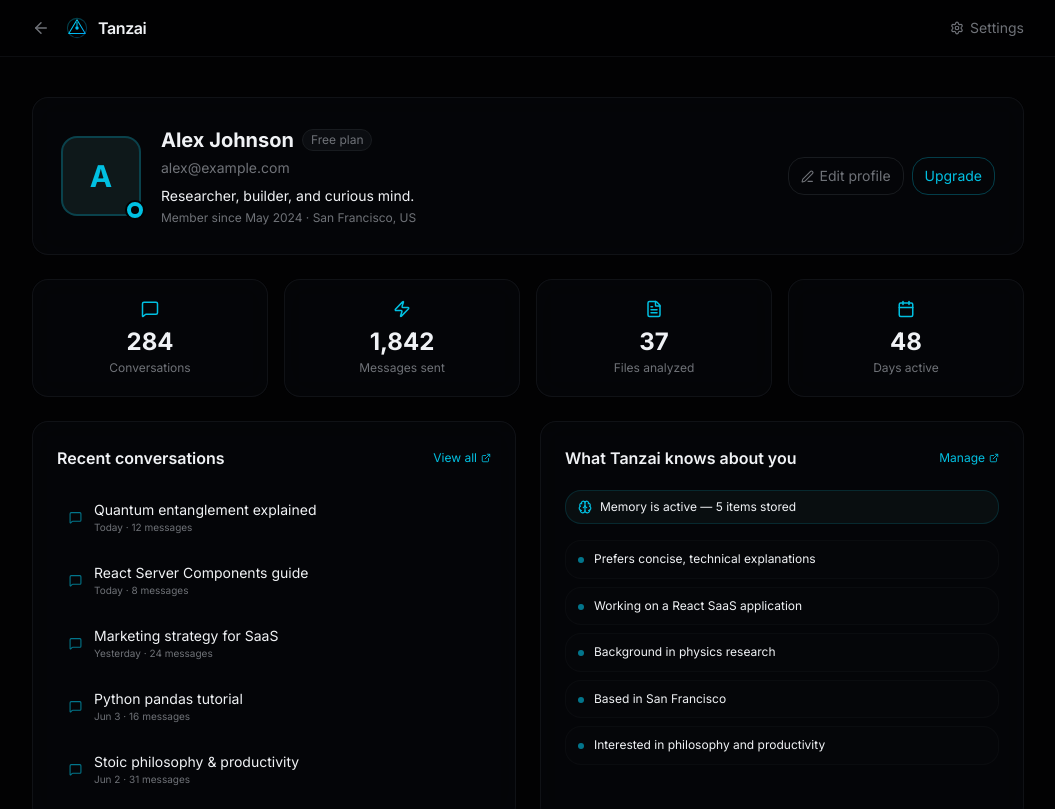
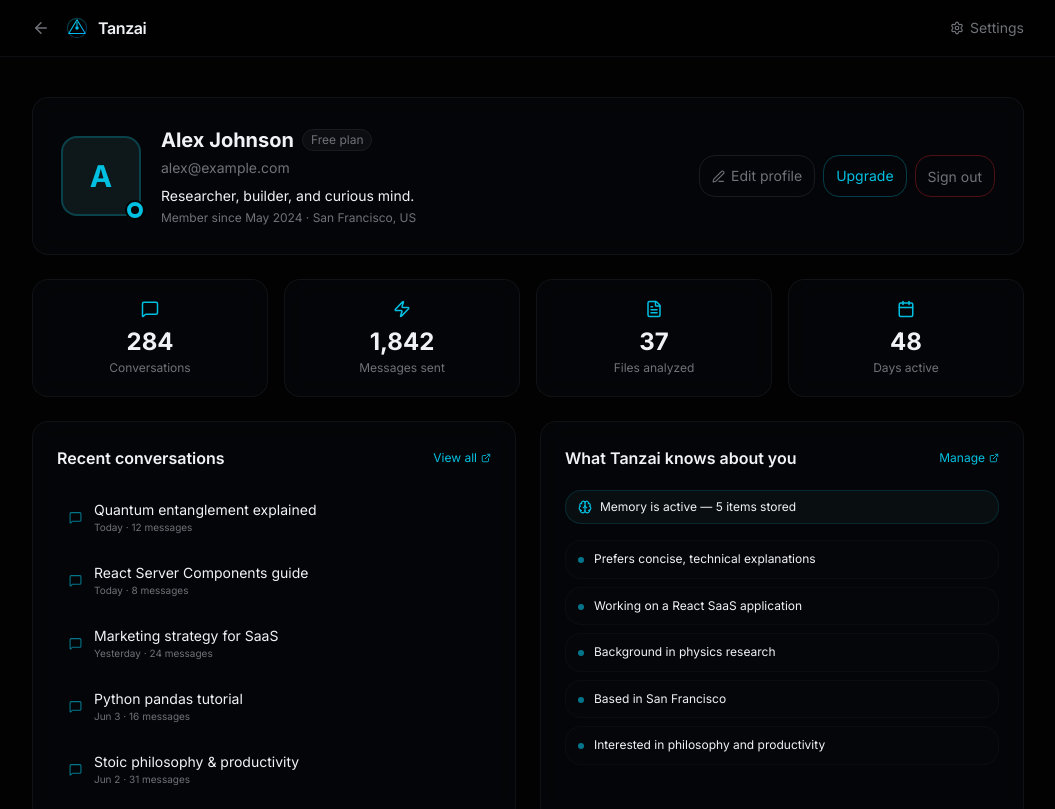
Before and after one commit to syleriofficial/tanzai-web-app, a Next.js app: page /profile in a window 1280 px wide. Shown: the top 809 px of the page, without its empty margins (112-1167 px from the left). Built offline with nearby package versions, Linux system fonts and the light colour scheme; no server answers.

Commit message:
Update page.tsx

```diff
--- a/app/profile/page.tsx
+++ b/app/profile/page.tsx
@@ -88,7 +88,9 @@ export default function ProfilePage() {
                 className="flex items-center gap-1.5 text-sm text-primary border border-primary/30 px-3 py-2 rounded-xl hover:bg-accent transition-all"
               >
                 Upgrade
-              </Link>
+              </Link><div className="border border-red-500/30 px-3 py-2 rounded-xl">
+  <LogoutButton />
+</div>
             </div>
           </div>
         </motion.div>
```
